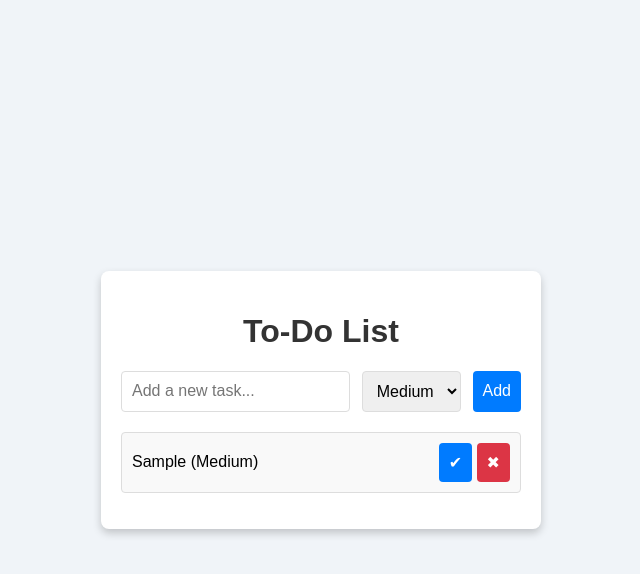
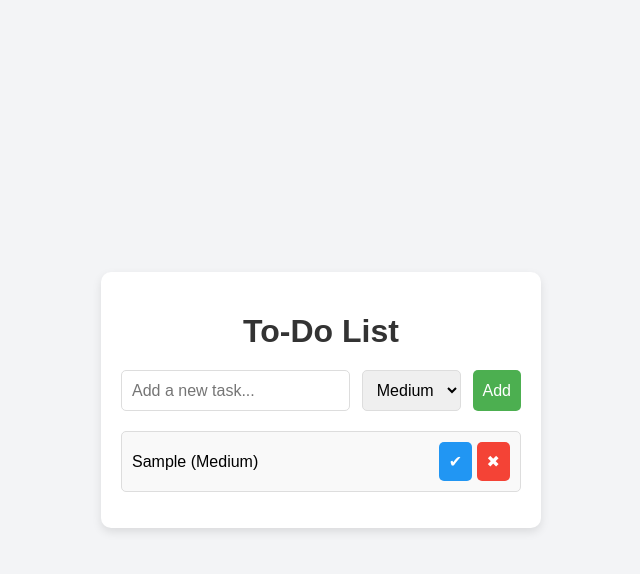
Before and after one commit to zakariaeVIP/to-do-liste, a plain HTML site: page index.html in a window 1280 px wide. Both pictures are taken after typing "Sample" into the empty fields and a click on the button "Add". Shown: the whole page, without its empty margins (319-959 px from the left). Drawn offline with Linux system fonts and the light colour scheme.

Commit message:
Update styles.css

```diff
--- a/styles.css
+++ b/styles.css
@@ -1,7 +1,6 @@
-/* styles.css */
 body {
   font-family: Arial, sans-serif;
-  background-color: #f0f4f8;
+  background-color: #f3f4f6;
   margin: 0;
   padding: 0;
   display: flex;
@@ -11,10 +10,10 @@ body {
 }
 
 .container {
-  background: #fff;
+  background: white;
   padding: 20px;
-  border-radius: 8px;
-  box-shadow: 0 4px 8px rgba(0, 0, 0, 0.2);
+  border-radius: 10px;
+  box-shadow: 0 4px 10px rgba(0, 0, 0, 0.1);
   width: 90%;
   max-width: 400px;
 }
@@ -22,6 +21,7 @@ body {
 h1 {
   text-align: center;
   color: #333;
+  margin-bottom: 20px;
 }
 
 form {
@@ -34,24 +34,24 @@ form {
 input, select, button {
   padding: 10px;
   font-size: 16px;
-  border-radius: 4px;
+  border-radius: 5px;
   border: 1px solid #ddd;
 }
 
 button {
-  background-color: #007bff;
-  color: #fff;
+  background-color: #4CAF50;
+  color: white;
   border: none;
   cursor: pointer;
-  transition: background-color 0.3s ease;
+  transition: background-color 0.3s;
 }
 
 button:hover {
-  background-color: #0056b3;
+  background-color: #45a049;
 }
 
 ul {
-  list-style-type: none;
+  list-style: none;
   padding: 0;
 }
 
@@ -61,21 +61,28 @@ li {
   align-items: center;
   padding: 10px;
   border: 1px solid #ddd;
+  border-radius: 5px;
   margin-bottom: 10px;
-  border-radius: 4px;
   background-color: #f9f9f9;
-  transition: background-color 0.3s ease;
 }
 
 li.completed {
   text-decoration: line-through;
-  background-color: #d4edda;
+  background-color: #e0f7e9;
+}
+
+button.complete {
+  background-color: #2196F3;
+}
+
+button.complete:hover {
+  background-color: #0b7dda;
 }
 
 button.delete {
-  background-color: #dc3545;
+  background-color: #f44336;
 }
 
 button.delete:hover {
-  background-color: #a71d2a;
+  background-color: #d32f2f;
 }
```
